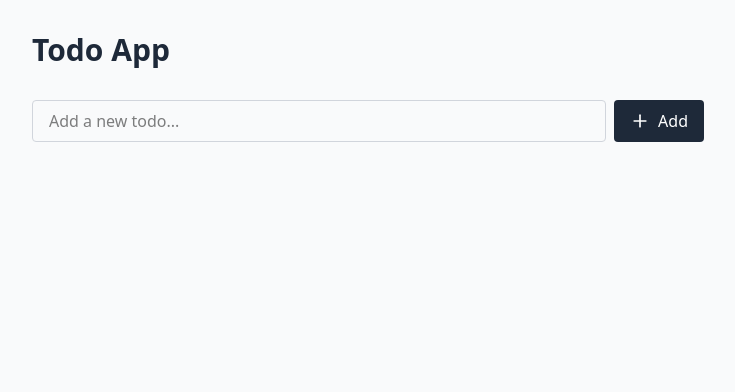
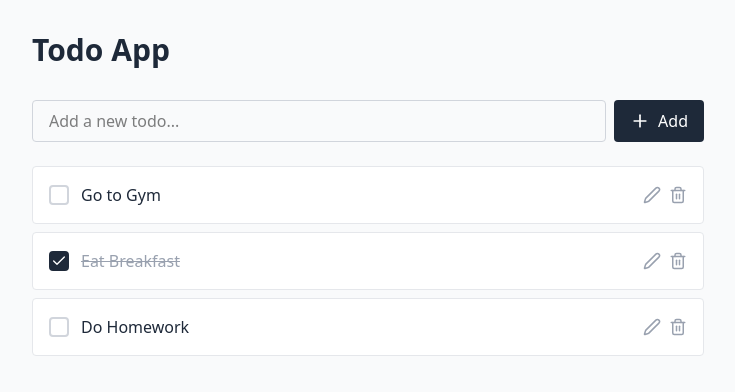
Before and after one commit to utsavdotdev/react-crud, a React (Vite) app: page / in a window 1280 px wide. Shown: the top 392 px of the page, without its empty margins (272-1007 px from the left). Built offline with nearby package versions, Linux system fonts and the light colour scheme.

Commit message:
add todo list ui

```diff
--- a/src/App.jsx
+++ b/src/App.jsx
@@ -1,6 +1,23 @@
 import { useState } from "react";
-import { Plus } from "lucide-react";
+import { Plus, Edit2, Trash2, Check } from "lucide-react";
 function App() {
+  const [todos, setTodos] = useState([
+    {
+      id: 1,
+      text: "Go to Gym",
+      completed: false,
+    },
+    {
+      id: 2,
+      text: "Eat Breakfast",
+      completed: true,
+    },
+    {
+      id: 3,
+      text: "Do Homework",
+      completed: false,
+    },
+  ]);
   const [input, setInput] = useState("");
 
   const addTodo = () => {
@@ -28,6 +45,42 @@ function App() {
               Add
             </button>
           </div>
+          <div className="space-y-2">
+            {todos.map((todo) => (
+              <div
+                key={todo.id}
+                className="flex items-center gap-3 bg-white p-4 rounded border border-gray-200"
+              >
+                <button
+                  className={`flex-shrink-0 w-5 h-5 rounded border-2 flex items-center justify-center ${
+                    todo.completed
+                      ? "bg-gray-800 border-gray-800"
+                      : "border-gray-300"
+                  }`}
+                >
+                  {todo.completed && <Check size={16} className="text-white" />}
+                </button>
+                <span
+                  className={`flex-1 ${todo.completed ? "line-through text-gray-400" : "text-gray-800"}`}
+                >
+                  {todo.text}
+                </span>
+                <div className="flex-shrink-0 flex gap-2">
+                  <button className="text-gray-400 hover:text-gray-600">
+                    <Edit2 size={18} />
+                  </button>
+                  <button className="text-gray-400 hover:text-red-500">
+                    <Trash2 size={18} />
+                  </button>
+                </div>
+              </div>
+            ))}
+          </div>
+          {todos.length === 0 && (
+            <p className="text-center text-gray-400 mt-8">
+              No todos yet. Add one to get started!
+            </p>
+          )}
         </div>
       </div>
     </>
```
